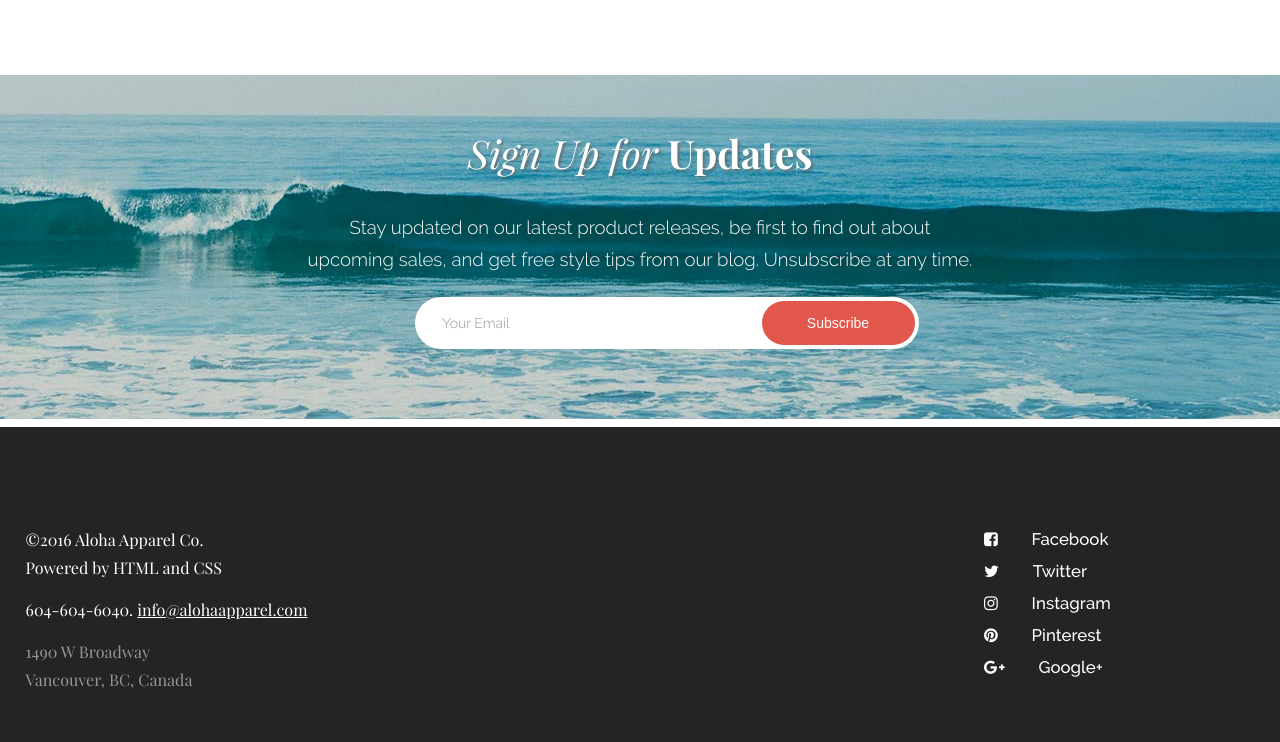
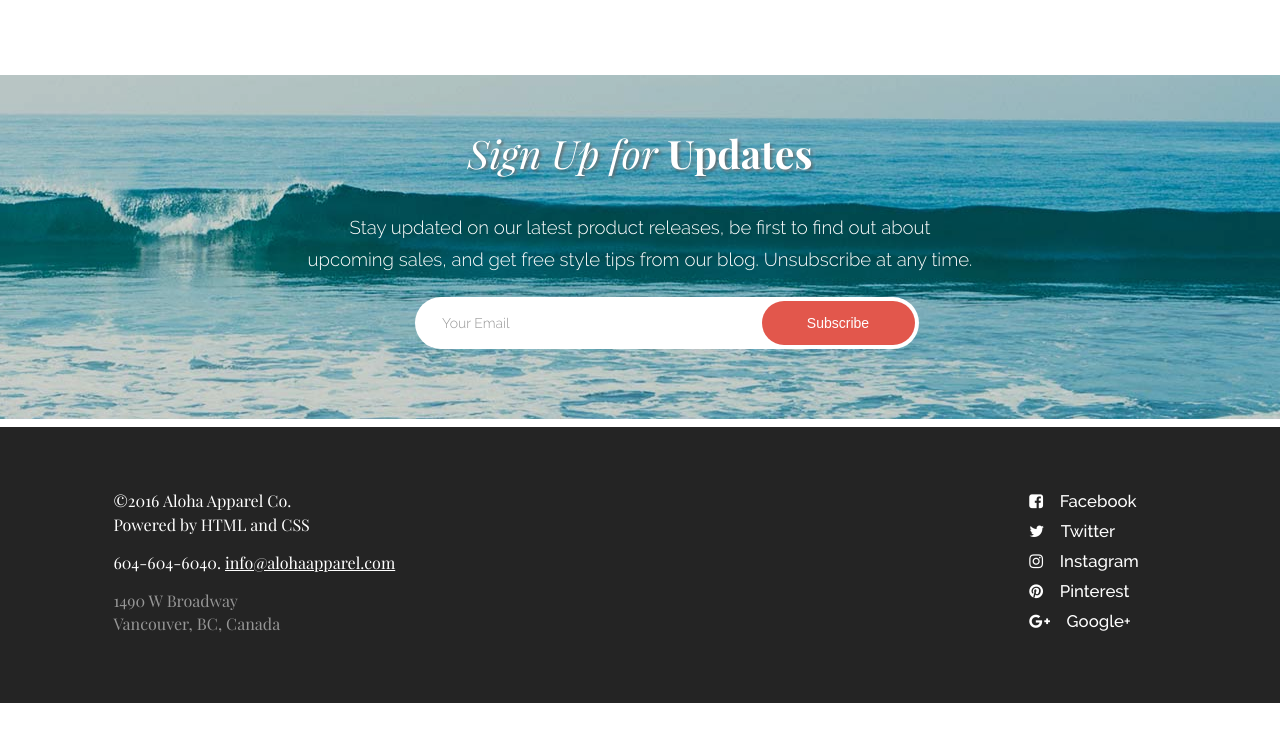
Before and after one commit to evanlawgray/Aloha_Homepage, a plain HTML site: page index.html in a window 1280 px wide. Shown: the part 1396-2138 px from the top of the page. After the commit the page ends 2099 px from the top, so only its background shows below. Drawn offline with Linux system fonts and the light colour scheme.

Commit message:
Restyle footer desktop.

```diff
--- a/stylesheets/basicstyles.css
+++ b/stylesheets/basicstyles.css
@@ -674,4 +674,22 @@ li.fa a {
 		margin: 1.2% auto;
 		font-size: 1.33rem;
 	}
+
+	footer {
+		padding-right: 0;
+	}
+
+	.footer-column {
+		margin: 5% auto 2% 7%;
+		line-height: 1.7rem;
+	}
+
+	.social-bar {
+		margin: 5% auto;
+		line-height: 1.7rem;
+	}
+
+	li.fa a {
+		margin-left: 5%;
+	}
 }
```
